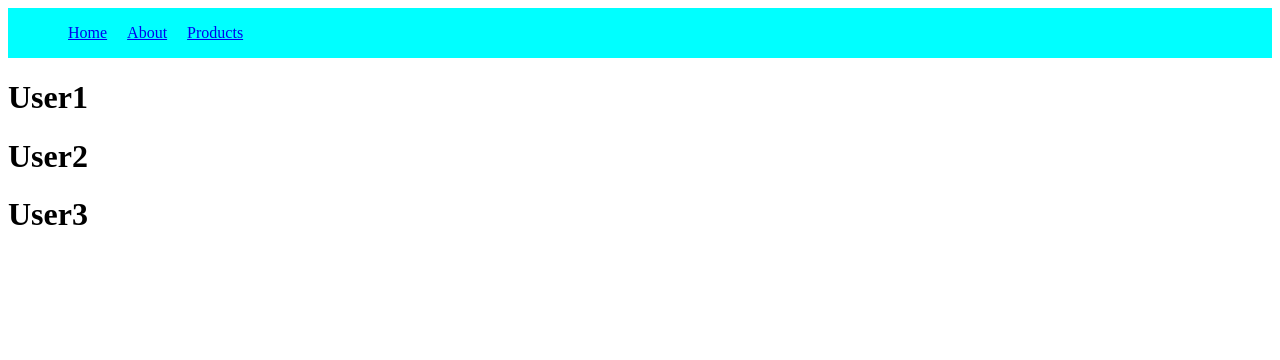
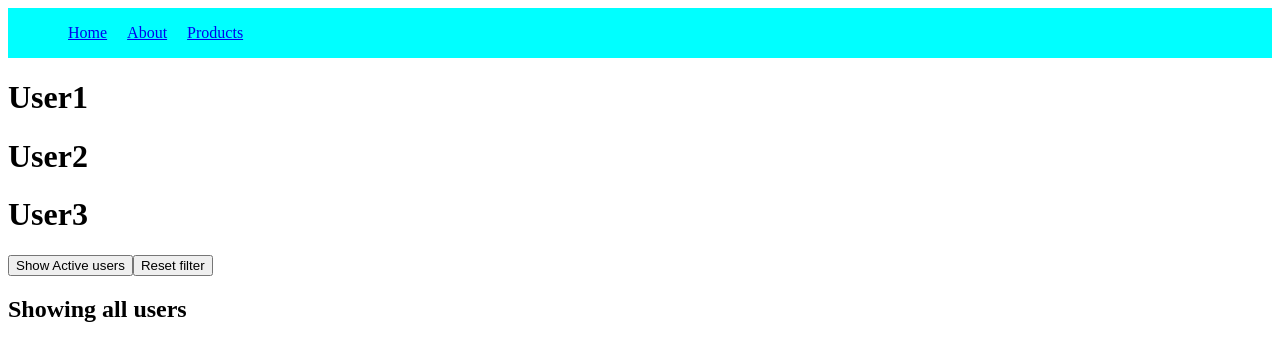
Before and after one commit to pramuditha1/react-router, a React (Create React App) app: page /users in a window 1280 px wide. Shown: the top 360 px of the page. Built offline with nearby package versions, Linux system fonts and the light colour scheme.

Commit message:
useSearchParams hooks to set dynamic fliters in url and make dynamic content

```diff
--- a/src/components/Users.js
+++ b/src/components/Users.js
@@ -1,13 +1,25 @@
 import React from 'react'
-import { Outlet } from 'react-router-dom'
+import { Outlet, useSearchParams } from 'react-router-dom'
 
 export const Users = () => {
+    const [searchParams, setSearchParams] = useSearchParams();
+    const showActiveUsers = searchParams.get('filter') === 'active';
     return (
         <div>
             <h1>User1</h1>
             <h1>User2</h1>
             <h1>User3</h1>
             <Outlet/>
+            <button onClick={() => setSearchParams({filter: 'active'})}>Show Active users</button>
+            <button onClick={() => setSearchParams({})}>Reset filter</button>
+
+           {
+                showActiveUsers ? (
+                    <h2>Showing active users</h2>
+                ) : (
+                    <h2>Showing all users</h2>
+                )
+           }
         </div>
     )
 }
```
Lines whose indentation alone changed are shown as unchanged.
